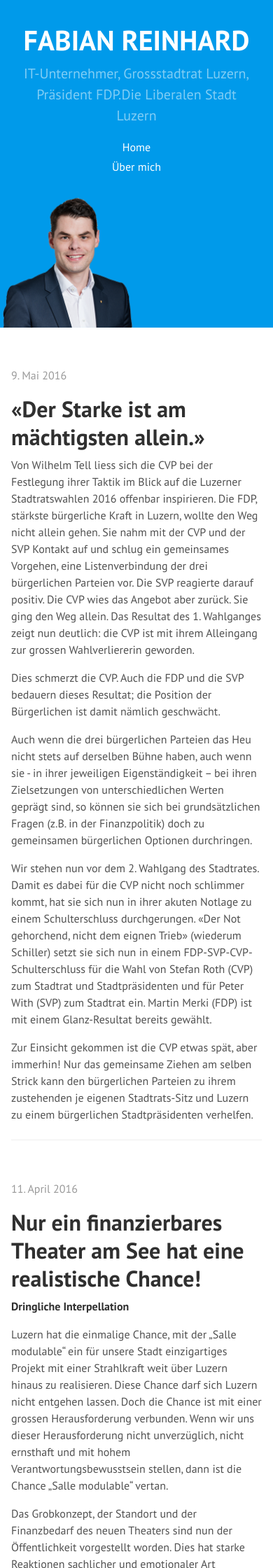
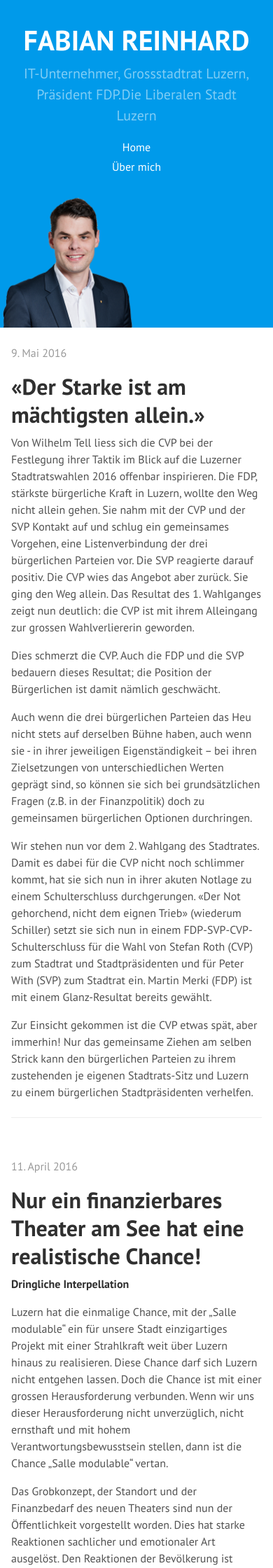
Before and after one commit to freinhard/freinhard.github.io, a Jekyll site: the page built from index.html, in a window 390 px wide. Shown: the top 2240 px of the page at 70% size. Built offline with Jekyll 4.4.1, drawn with Linux system fonts in a browser that asks for light colours; the list of posts is cut into pages by our own code; comment, search, counter and statistics services are not loaded.

Commit message:
Center photo mobile

```diff
--- a/public/css/custom.css
+++ b/public/css/custom.css
@@ -19,6 +19,11 @@
         margin: auto;
     }
 
+    .sidebar {
+        margin: auto;
+        margin-bottom: -32px;
+    }
+
     .sidebar .portrait img {
         max-width: 60%;
     }
```
